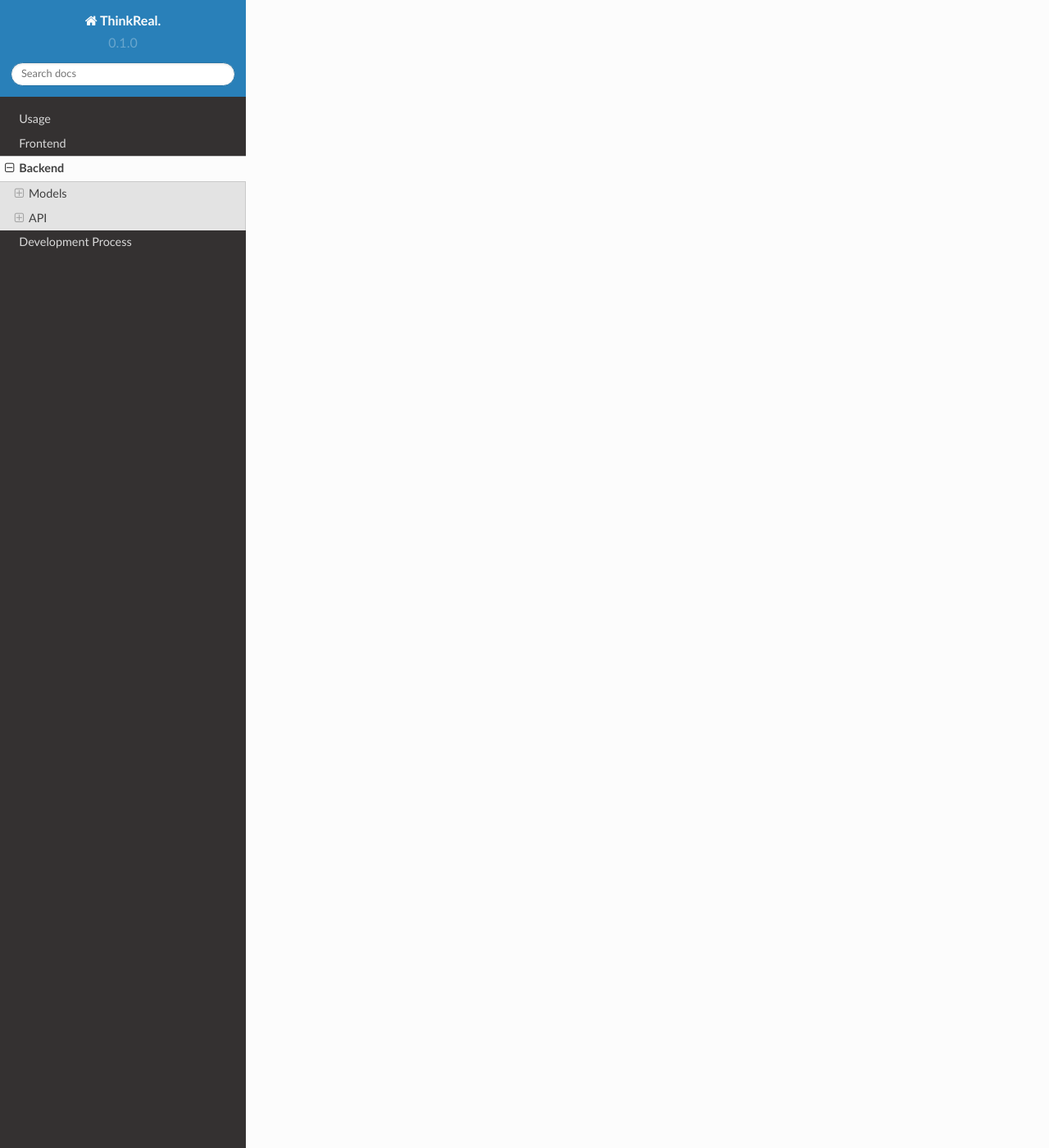
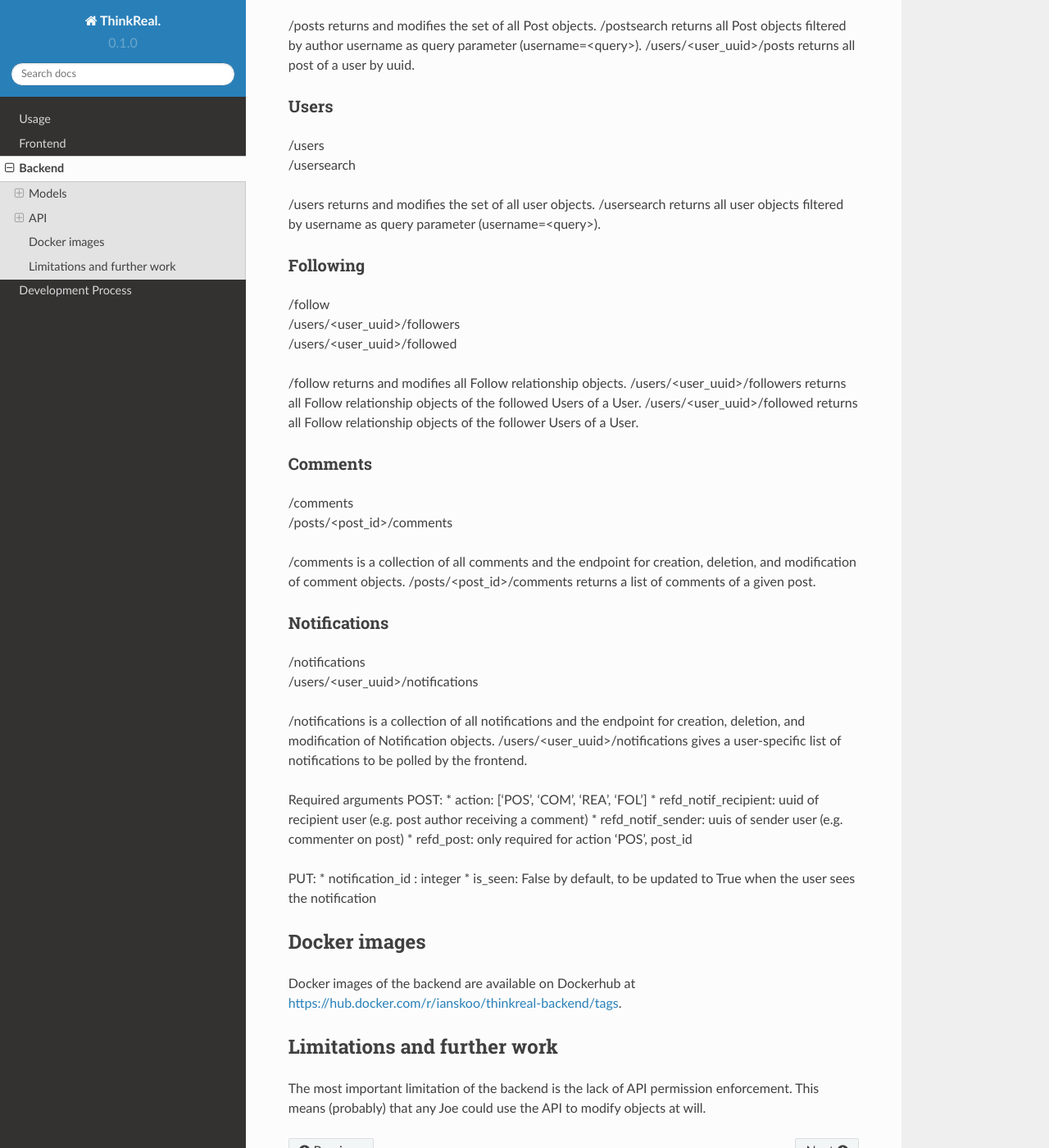
Before and after one commit to Advanced-SE-2023/ASE-Wiki, a Sphinx documentation site: the page built from docs/source/backend.rst, in a window 1280 px wide and 1400 px high, scrolled down 2442 px. Shown: the whole window at 82% size. Built offline with Sphinx 7.4.7 and the Read the Docs theme 2.0.0, drawn with Linux system fonts in a browser that asks for light colours; some of the changed text lies outside the part shown.

Commit message:
Added further backend documentation

```diff
--- a/docs/source/backend.rst
+++ b/docs/source/backend.rst
@@ -9,14 +9,15 @@ In Django, database tables are represented by models. The models of ThinkReal. a
 
 Feed
 ++++++++++++
-**Post:** Represents a post
+**Post:** Model representing a user post. It references an instance of CustomUser2 as the post author.
 
 - post_id (primary key)
 - content
 - created
 - custom_user (foreign key)
 
-**Comment:** Represents a comment
+**Comment:** Model representing a post comment or a post reaction. It references an instance of
+Post and one of CustomUser2 (for the commenter).
 
 - comment_id (primary key)
 - message
@@ -24,7 +25,13 @@ Feed
 - refd_post (foreign key)
 - refd_user (foreign key)
 
-**Notification:** Holds information on different notifications
+**Notification:** Model holding the following information:
+- Who did what, when, on which post, to whom, and does the target know about it?
+- Is it time to "thinkreal"?
+
+Admittedly, the Thinkreal notification begs to have its own separate model, but we think
+that for this little amount of notification types, the API is simpler by having a single
+notification model for now.
 
 - notification_id (primary key)
 - created
@@ -36,11 +43,17 @@ Feed
 
 Users
 ++++++++++++
-**CustomUserManager2:** A custom user manager for creating and retrieving users from AWS Cognito
+**CustomUserManager2:** A custom user manager for retrieving or creating users given a
+JSON Web Token from AWS Cognito.
 
 - cognito_id
 
 **CustomUser2:** Custom user model that inherits from AbstractBaseUser and PermissionsMixin.
+The 'second' and final iteration of a custom user integrating with Amazon Amplify and
+Amazon Cognito for offloaded user authentication.
+
+This was nearly impossible to do, as it seems very few have done this kind of integration.
+Credits to the source: https://sarit-r.medium.com/aws-cognito-and-jwt-token-850dd252750f
 
 - username_validator
 - username
@@ -52,7 +65,7 @@ Users
 - date_joined
 - cognito_id
 
-**Follow:** Represents uni-directional friendship relationship between users (n:m)
+**Follow:** Represents uni-directional friendship relationship between users (n:m).
 
 - follower_uuid (foreign key)
 - followed_uuid (foreign key)
@@ -60,6 +73,20 @@ Users
 
 API
 -----------
+The API uses Django Rest Framework. All endpoints use model viewsets
+and querysets to minimize code duplication and speed up development.
+
+A ViewSet class is simply a type of class-based View, that does not provide
+any CRUD method handlers. The method handlers for a ViewSet are only bound to
+the corresponding actions at the point of finalizing the view, using the .as_view()
+method. To be used with automatic API routing.
+
+Tradeoff: Using regular views and URL confs is more explicit and gives you
+more control. ViewSets are helpful if you want to get up and running quickly.
+
+On the other hand, CRUD operations in the queryset can still be overridden to
+provide e.g. filters on a GET query for a specific model.
+
 The following endpoints are available:
 
 Posts
@@ -68,10 +95,17 @@ Posts
 | /postsearch
 | /users/<user_uuid>/posts
 
+/posts returns and modifies the set of all Post objects.
+/postsearch returns all Post objects filtered by author username as query parameter (username=<query>).
+/users/<user_uuid>/posts returns all post of a user by uuid.
+
 Users
 +++++++++++
 | /users
 | /usersearch
+
+/users returns and modifies the set of all user objects.
+/usersearch returns all user objects filtered by username as query parameter (username=<query>).
 
 Following
 ++++++++++++
@@ -79,7 +113,48 @@ Following
 | /users/<user_uuid>/followers
 | /users/<user_uuid>/followed
 
+/follow returns and modifies all Follow relationship objects.
+/users/<user_uuid>/followers returns all Follow relationship objects of the followed Users of a User.
+/users/<user_uuid>/followed returns all Follow relationship objects of the follower Users of a User.
+
 Comments
 ++++++++++++
 | /comments
 | /posts/<post_id>/comments
+
+/comments is a collection of all comments and the endpoint for creation, deletion,
+and modification of comment objects.
+/posts/<post_id>/comments returns a list of comments of a given post.
+
+Notifications
+++++++++++++
+| /notifications
+| /users/<user_uuid>/notifications
+
+/notifications is a collection of all notifications and the endpoint for creation, deletion,
+and modification of Notification objects.
+/users/<user_uuid>/notifications gives a user-specific list of notifications to be polled
+by the frontend.
+
+Required arguments
+POST:
+* action: ['POS', 'COM', 'REA', 'FOL']
+* refd_notif_recipient: uuid of recipient user (e.g. post author receiving a comment)
+* refd_notif_sender: uuis of sender user (e.g. commenter on post)
+* refd_post: only required for action 'POS', post_id
+
+PUT:
+* notification_id : integer
+* is_seen: False by default, to be updated to True when the user sees the notification
+
+
+
+Docker images
+-----------
+Docker images of the backend are available on Dockerhub at https://hub.docker.com/r/ianskoo/thinkreal-backend/tags.
+
+
+Limitations and further work
+-----------
+The most important limitation of the backend is the lack of API permission enforcement.
+This means (probably) that any Joe could use the API to modify objects at will.
```
